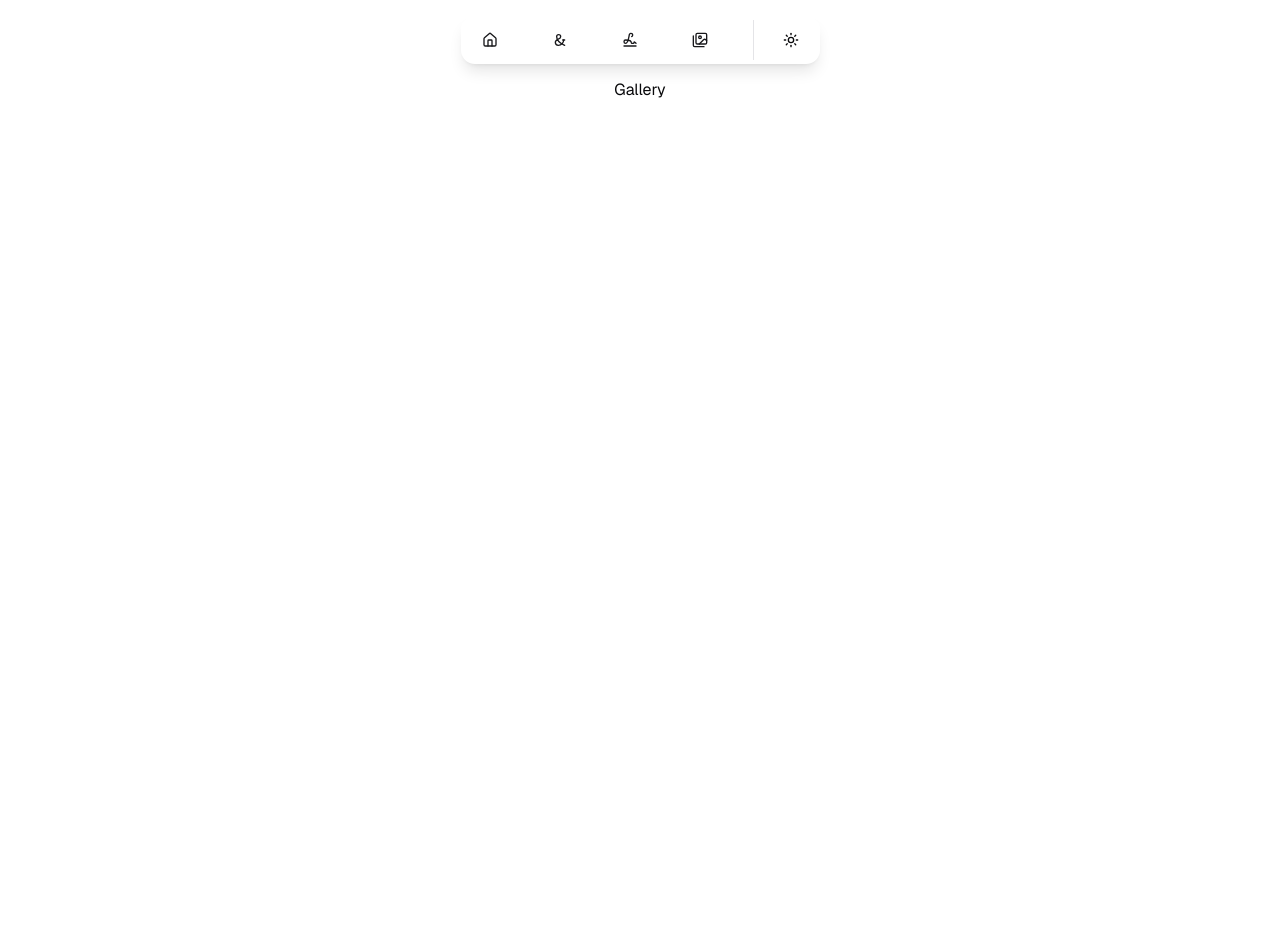
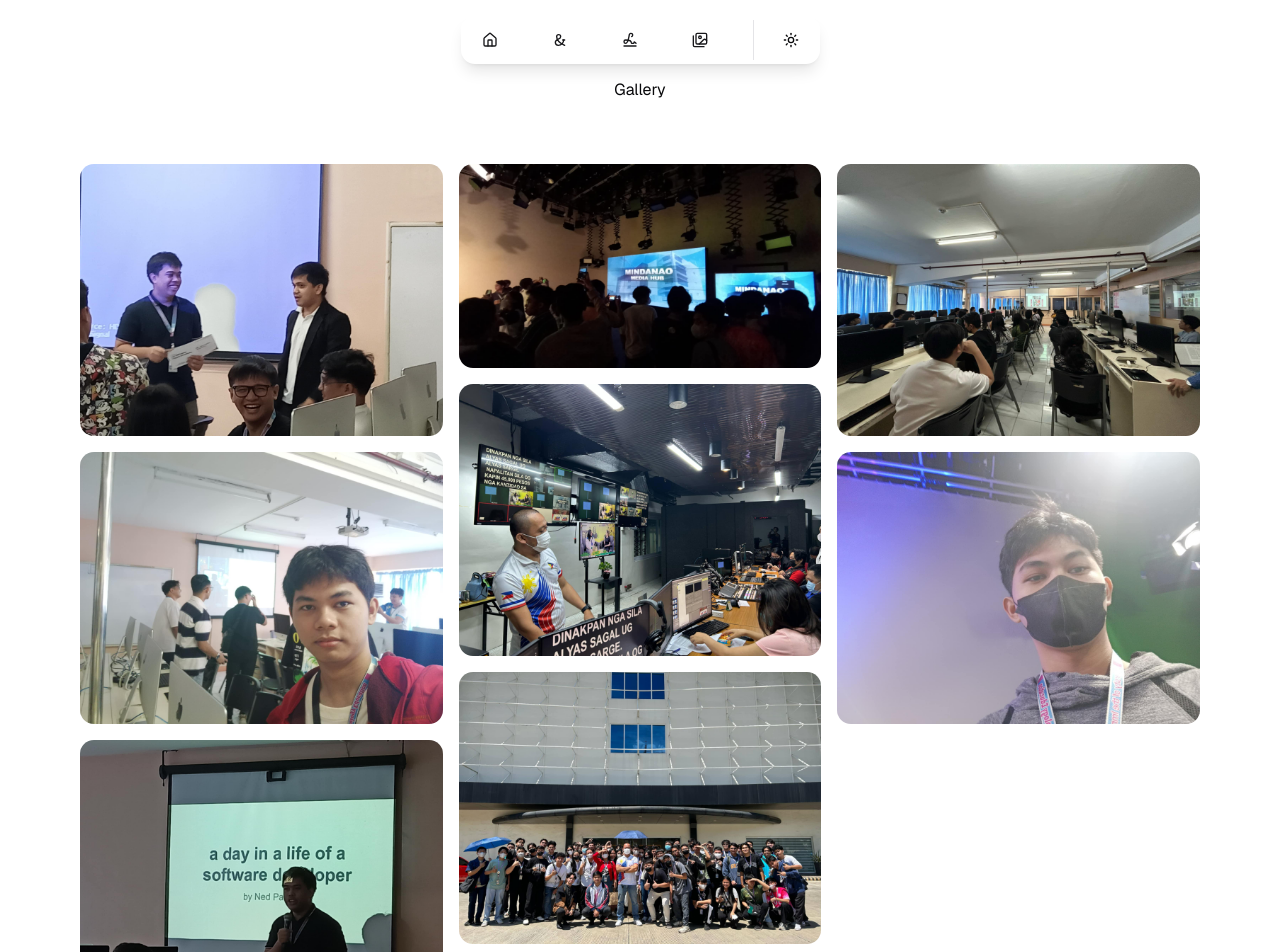
Before and after one commit to JohnEstano/ejournal-two, a Next.js app: page /gallery in a window 1280 px wide. Shown: the top 952 px of the page. Before the commit the page ends 800 px from the top, so only its background shows below. Built offline with nearby package versions, Linux system fonts and the light colour scheme.

Commit message:
asadfadf

```diff
--- a/src/app/gallery/page.js
+++ b/src/app/gallery/page.js
@@ -5,8 +5,69 @@ export default function Gallery() {
 
     return (<div className="grid grid-rows-[20px_1fr_20px] items-center justify-items-center min-h-screen p-8 pb-20 gap-16 sm:p-20 font-[family-name:var(--font-geist-sans)]">
         <p>Gallery</p>
+
+        <div className="columns-1 md:columns-3 sm:column-2 gap-4 space-y-4 ">
+            <Image
+                src='/images/a1.jpeg'
+                width={600}
+                height={100}
+                alt="pctrs"
+                className="rounded-xl"
+            />
+            <Image
+                src='/images/a2.jpeg'
+                width={600}
+                height={100}
+                alt="pctrs"
+                className="rounded-xl"
+            />
+            <Image
+                src='/images/a3.jpeg'
+                width={600}
+                height={100}
+                alt="pctrs"
+                className="rounded-xl"
+            />
+              <Image
+                src='/images/tours/1.jpg'
+                width={600}
+                height={100}
+                alt="pctrs"
+                className="rounded-xl"
+            />
+             <Image
+                src='/images/tours/5.jpg'
+                width={600}
+                height={100}
+                alt="pctrs"
+                className="rounded-xl"
+            />
+             <Image
+                src='/images/tours/6.jpg'
+                width={600}
+                height={100}
+                alt="pctrs"
+                className="rounded-xl"
+            />
+                   <Image
+                src='/images/tours/7.jpg'
+                width={600}
+                height={100}
+                alt="pctrs"
+                className="rounded-xl"
+            />
+             <Image
+                src='/images/tours/8.jpg'
+                width={600}
+                height={100}
+                alt="pctrs"
+                className="rounded-xl"
+            />
+
+        </div>
+
         <DockNav />
     </div>
-    ) ;
+    );
 
 }
```
